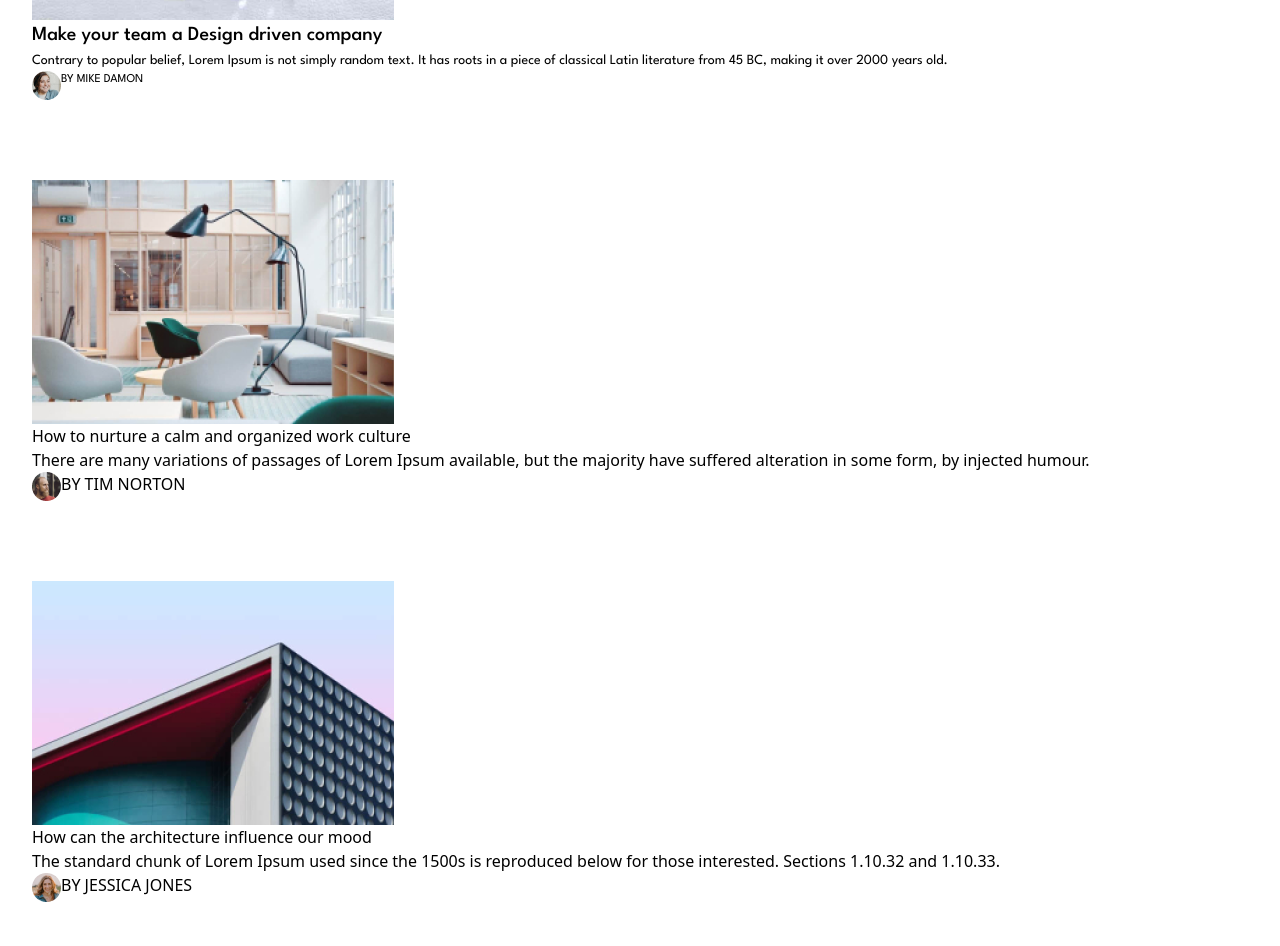
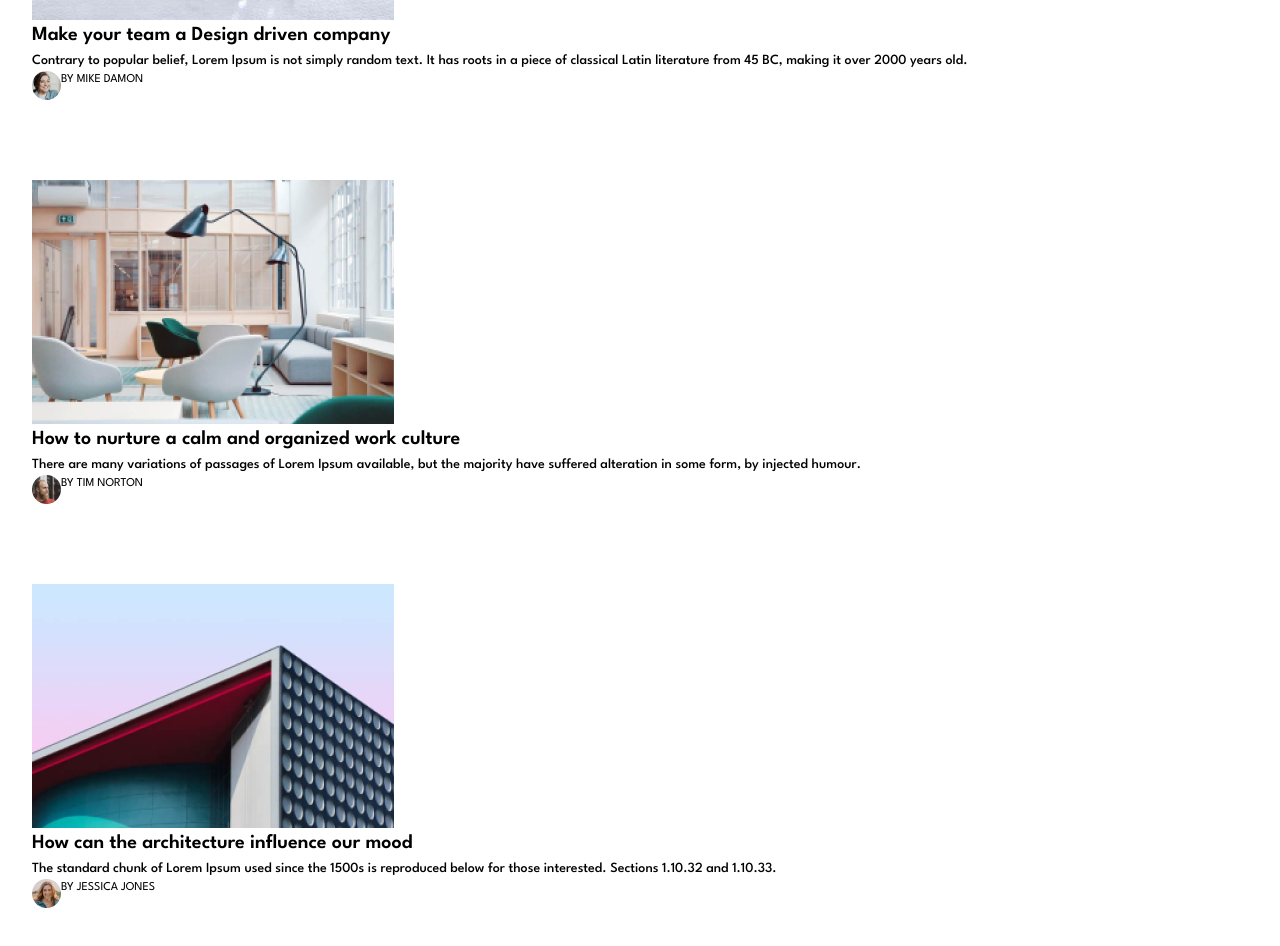
Before and after one commit to Alexandra4373/Mosto, a React (Vite) app: page / in a window 1280 px wide. Shown: the part 2644-3590 px from the top of the page. Built offline with nearby package versions, Linux system fonts and the light colour scheme.

Commit message:
Update App.jsx

```diff
--- a/src/App.jsx
+++ b/src/App.jsx
@@ -169,10 +169,10 @@ function App() {
 
           <div className="py-10">
             <img src={design} />
-            <p className="text-[1.25rem] font-spartan font-medium">
+            <p className="text-[1.25rem] font-spartan font-semibold">
               Make your team a Design driven company
             </p>
-            <p className="text-[0.875rem] font-spartan">
+            <p className="text-[0.875rem] font-spartan font-medium">
               Contrary to popular belief, Lorem Ipsum is not simply random text.
               It has roots in a piece of classical Latin literature from 45 BC,
               making it over 2000 years old.
@@ -187,29 +187,37 @@ function App() {
 
           <div className="py-10">
             <img src={nurture} />
-            <p>How to nurture a calm and organized work culture</p>
-            <p>
+            <p className="text-[1.25rem] font-spartan font-semibold">
+              How to nurture a calm and organized work culture
+            </p>
+            <p className="text-[0.875rem] font-spartan font-medium">
               There are many variations of passages of Lorem Ipsum available,
               but the majority have suffered alteration in some form, by
               injected humour.
             </p>
             <div className="flex">
               <img src={tim} />
-              <p>BY TIM NORTON</p>
+              <p className="text-[0.75rem] font-spartan text-center">
+                BY TIM NORTON
+              </p>
             </div>
           </div>
 
           <div className="py-10">
             <img src={archit} />
-            <p>How can the architecture influence our mood</p>
-            <p>
+            <p className="text-[1.25rem] font-spartan font-semibold">
+              How can the architecture influence our mood
+            </p>
+            <p className="text-[0.875rem] font-spartan font-medium">
               The standard chunk of Lorem Ipsum used since the 1500s is
               reproduced below for those interested. Sections 1.10.32 and
               1.10.33.
             </p>
             <div className="flex">
               <img src={jones} />
-              <p>BY JESSICA JONES</p>
+              <p className="text-[0.75rem] font-spartan text-center">
+                BY JESSICA JONES
+              </p>
             </div>
           </div>
         </div>
```
